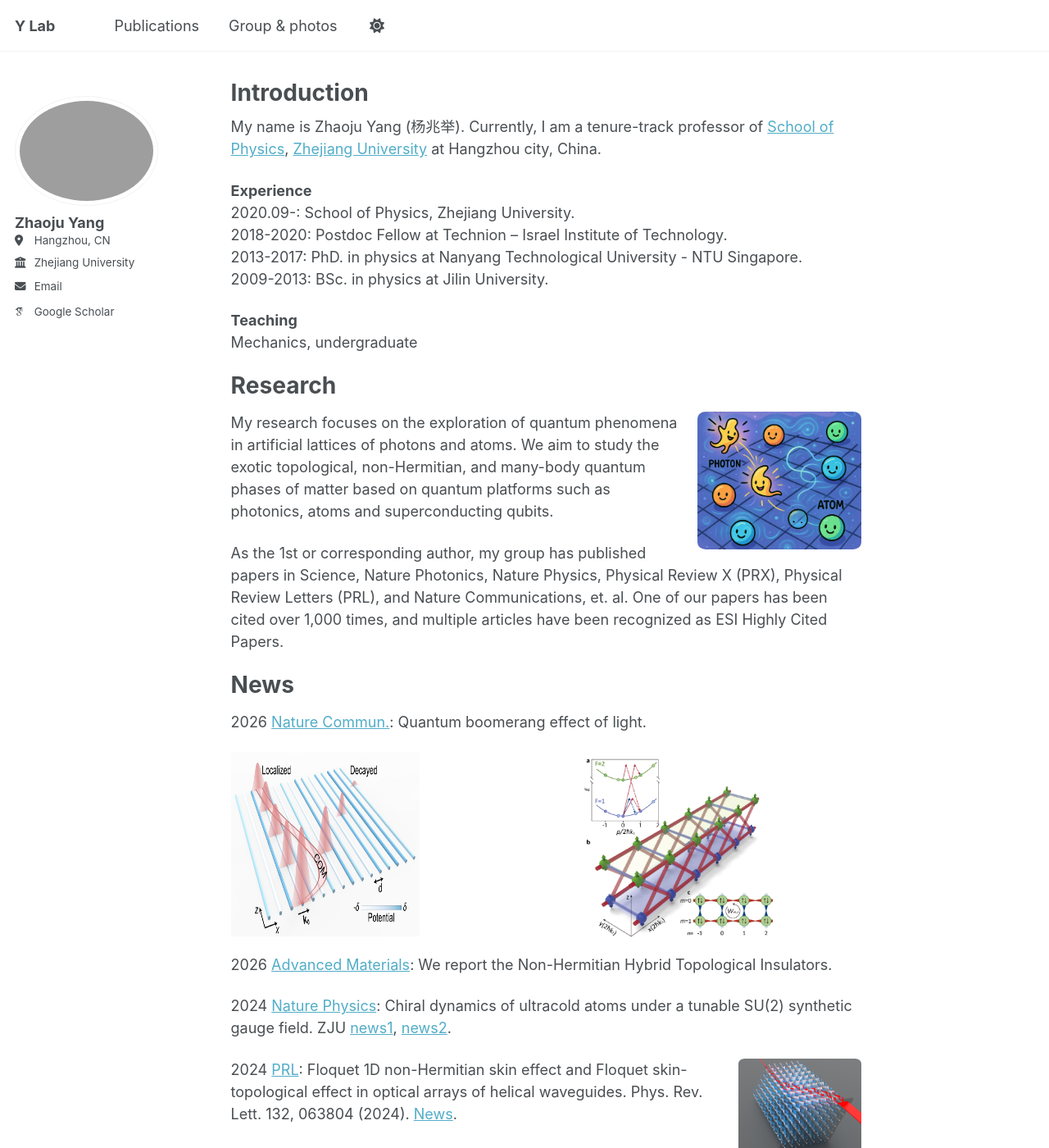
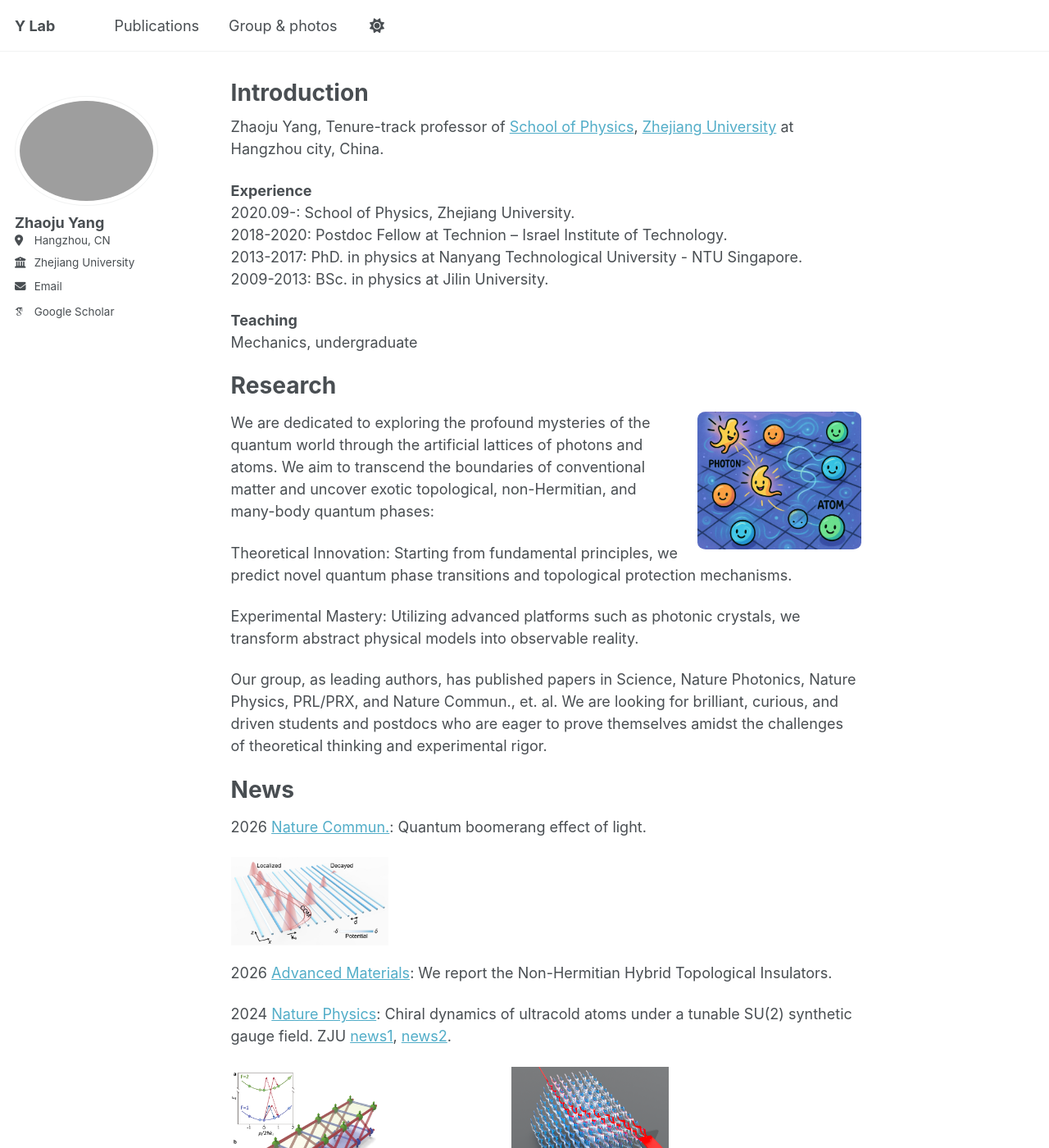
Before and after one commit to zhaojuyang/zhaojuyang.github.io, a Jekyll site: the page built from _pages/about.md, in a window 1280 px wide and 1400 px high. Shown: the whole window at 82% size. Built offline with Jekyll 4.4.1, drawn with Linux system fonts in a browser that asks for light colours; some web fonts are replaced.

Commit message:
Update about.md

```diff
--- a/_pages/about.md
+++ b/_pages/about.md
@@ -7,7 +7,7 @@ redirect_from:
   - /about.html
 ---
 
-My name is Zhaoju Yang (杨兆举). Currently, I am a tenure-track professor of [School of Physics](https://physics.zju.edu.cn/), [Zhejiang University](https://www.zju.edu.cn/) at Hangzhou city, China.
+Zhaoju Yang, Tenure-track professor of [School of Physics](https://physics.zju.edu.cn/), [Zhejiang University](https://www.zju.edu.cn/) at Hangzhou city, China.
 
 **Experience**
 2020.09-: School of Physics, Zhejiang University.
@@ -26,17 +26,21 @@ Research
      style="float: right; width: 200px; margin-left: 20px; margin-bottom: 10px; border-radius:5%;">
 </center>
 
-My research focuses on the exploration of quantum phenomena in artificial lattices of photons and atoms. We aim to study the exotic topological, non-Hermitian, and many-body quantum phases of matter based on quantum platforms such as photonics, atoms and superconducting qubits.
+We are dedicated to exploring the profound mysteries of the quantum world through the artificial lattices of photons and atoms. We aim to transcend the boundaries of conventional matter and uncover exotic topological, non-Hermitian, and many-body quantum phases:
 
-As the 1st or corresponding author, my group has published papers in Science, Nature Photonics, Nature Physics, Physical Review X (PRX), Physical Review Letters (PRL), and Nature Communications, et. al. One of our papers has been cited over 1,000 times, and multiple articles have been recognized as ESI Highly Cited Papers.
+Theoretical Innovation: Starting from fundamental principles, we predict novel quantum phase transitions and topological protection mechanisms.
+
+Experimental Mastery: Utilizing advanced platforms such as photonic crystals, we transform abstract physical models into observable reality.
+
+Our group, as leading authors, has published papers in Science, Nature Photonics, Nature Physics, PRL/PRX, and Nature Commun., et. al. We are looking for brilliant, curious, and driven students and postdocs who are eager to prove themselves amidst the challenges of theoretical thinking and experimental rigor.
 
 News
 ======
 2026 [Nature Commun.](https://www.nature.com/articles/s41467-026-68293-8): Quantum boomerang effect of light.
 
-<div style="display: flex; gap: 200px; margin-top: 10px; margin-bottom: 20px;">
-  <img src="/files/img/2026QBE.png" alt="QBE" style="width: 30%"/>
-  <img src="/files/img/2024nonabelian.png" alt="2024nphys" style="width: 30%"/>
+<div style="display: flex; gap: 150px; margin-top: 10px; margin-bottom: 20px;">
+  <img src="/files/img/2026QBE.png" alt="QBE" style="width: 25%"/>
+  <!-- <img src="/files/img/2024nonabelian.png" alt="2024nphys" style="width: 25%"/> -->
 </div>
 
 2026 [Advanced Materials](https://doi.org/10.1002/adma.202519324): We report the Non-Hermitian Hybrid Topological Insulators.
@@ -45,15 +49,20 @@ News
 
 2024 [Nature Physics](https://www.nature.com/articles/s41567-024-02644-4): Chiral dynamics of ultracold atoms under a tunable SU(2) synthetic gauge field. ZJU [news1](https://mp.weixin.qq.com/s/UmNhIYGsmS2ypfKns5Vu-w), [news2](https://mp.weixin.qq.com/s/UmNhIYGsmS2ypfKns5Vu-w).
 
-<img src="/files/img/2024Floquet_skin.png" alt="2024prl" style="float: right; width: 150px; margin-left: 10px; margin-bottom: 10px; border-radius:5%;">
+<div style="display: flex; gap: 150px; margin-top: 10px; margin-bottom: 20px;">
+  <img src="/files/img/2024nonabelian.png" alt="2024nphys" style="width: 25%"/>
+  <img src="/files/img/2024Floquet_skin.png" alt="2024prl" style="width: 25%"/>
+</div>
+
+<!-- <img src="/files/img/2024Floquet_skin.png" alt="2024prl" style="float: right; width: 150px; margin-left: 10px; margin-bottom: 10px; border-radius:5%;"> -->
 
 2024 [PRL](https://journals.aps.org/prl/pdf/10.1103/PhysRevLett.132.063804): Floquet 1D non-Hermitian skin effect and Floquet skin-topological effect in optical arrays of helical waveguides. Phys. Rev. Lett. 132, 063804 (2024). [News](http://physics.zju.edu.cn/2024/0216/c69694a2877676/page.htm).
 
 2023 [Nature Photonics](https://doi.org/10.1038/s41566-023-01290-1): Quantum time refraction/reflection for matter waves. Nature Photonics 18, 68-73 (2024). Nature Photonics [News & Views](https://www.nature.com/articles/s41566-023-01343-5) ‘Reflection and refraction at a time boundary' for more details. News [Link 1](https://mp.weixin.qq.com/s/yp0b0pHG16GrQuMC64RWfg) & [Link 2](http://physics.zju.edu.cn/2023/0919/c69694a2803717/page.htm).
 
 <div style="display: flex; gap: 10px; margin-top: 10px; margin-bottom: 20px;">
-  <img src="/files/img/2023TimeR.png" alt="RimeR1" style="width: 20%"/>
-  <img src="/files/img/2023TimeR2.png" alt="RimeR2" style="width: 40%"/>
+  <img src="/files/img/2023TimeR.png" alt="TimeR1" style="width: 20%"/>
+  <img src="/files/img/2023TimeR2.png" alt="TimeR2" style="width: 40%"/>
 </div>
 
 2023 [Nature Commun.](https://www.nature.com/articles/s41467-023-41776-8): Observing the acoustic spatiotemporal vortices. Nature Communications 14, 6238 (2023). [News](http://physics.zju.edu.cn/2023/1012/c69694a2811695/page.htm).
```
